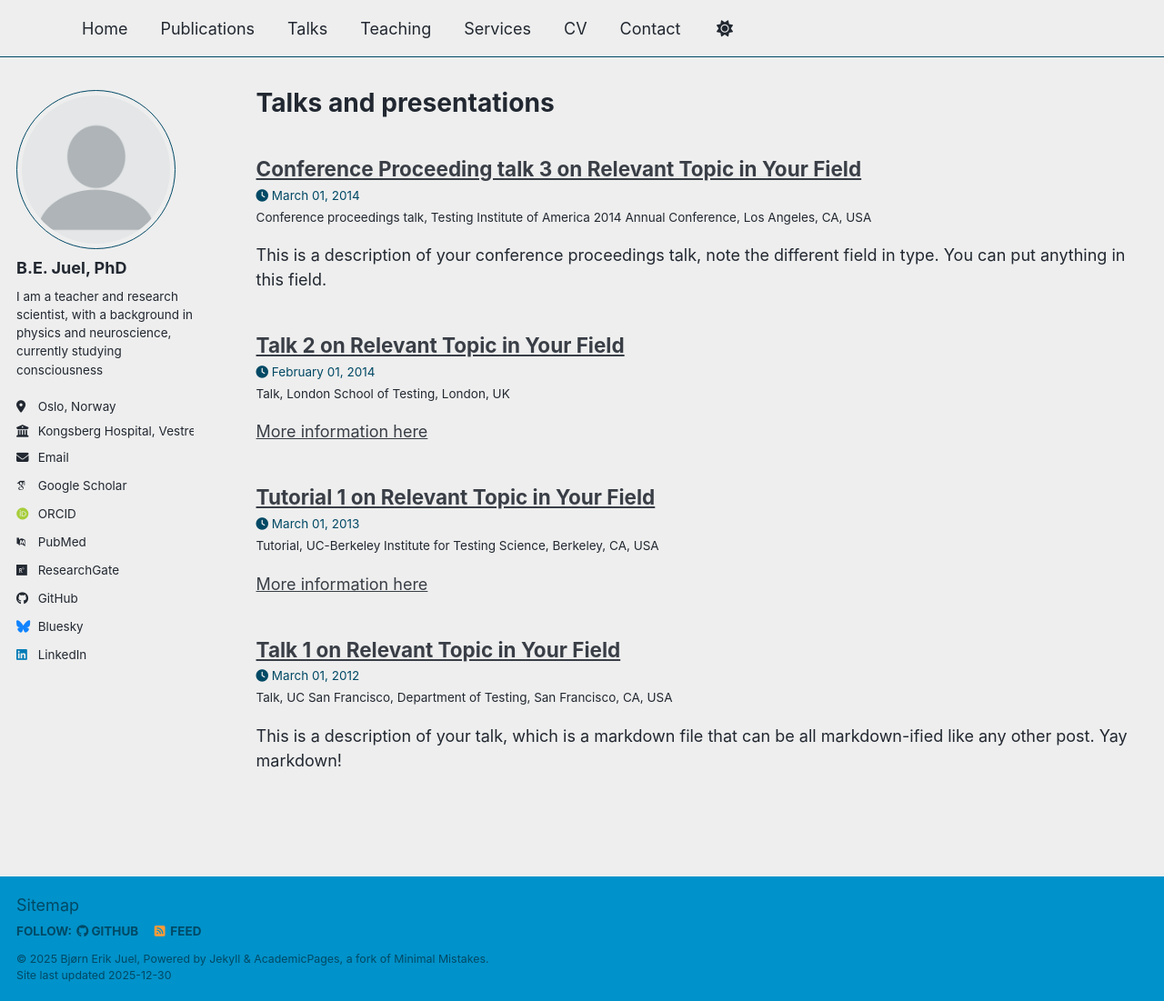
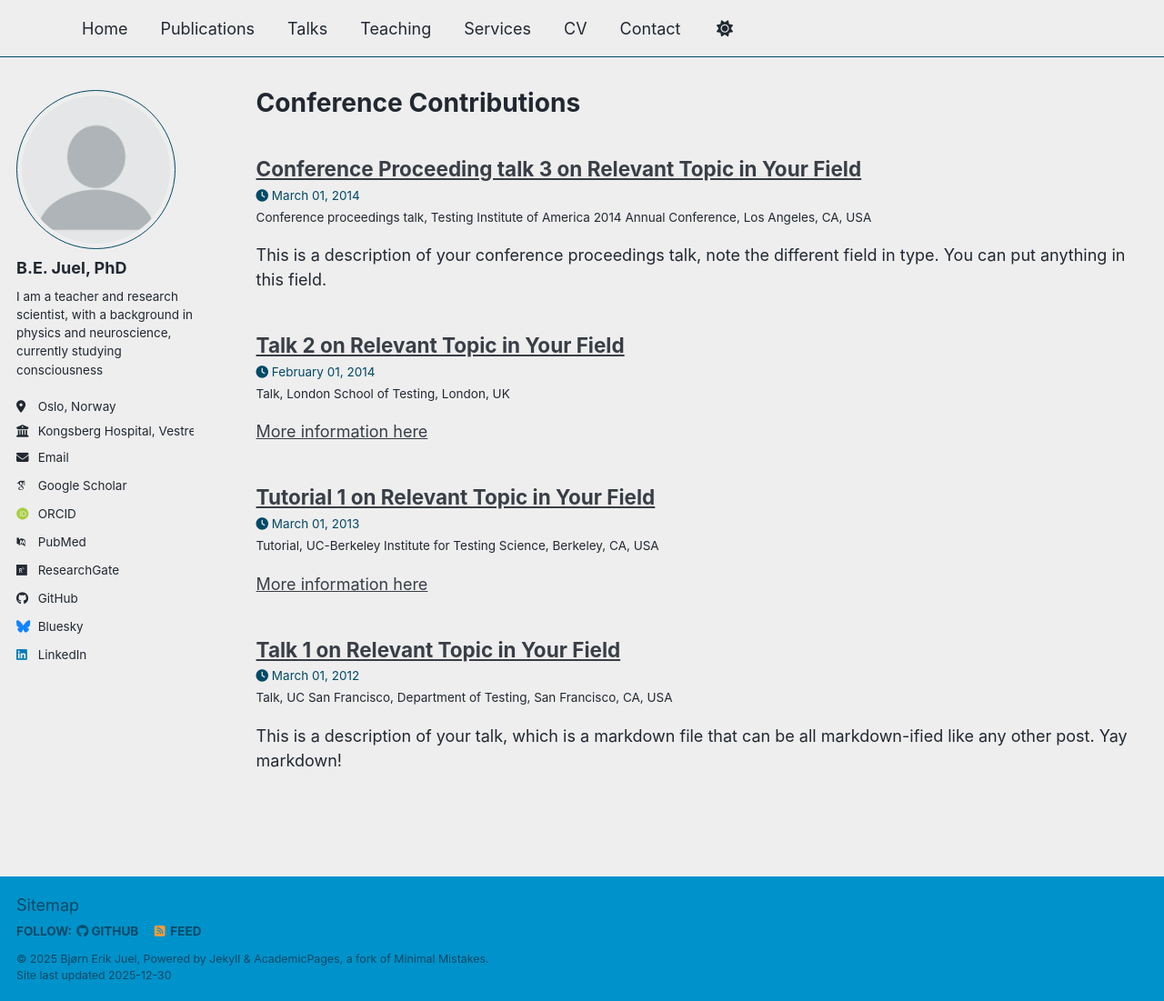
Before and after one commit to bjorneju/bjorneju.github.io, a Jekyll site: the page built from _pages/talks.html, in a window 1280 px wide and 1101 px high. Shown: the whole window at 91% size. Built offline with Jekyll 4.4.1, drawn with Linux system fonts in a browser that asks for light colours; some web fonts are replaced; a script bundle is joined from its source files by our own code; library files that are not in the unit come from our copies.

Commit message:
Rename talks page to Conference Contributions

```diff
--- a/_pages/talks.html
+++ b/_pages/talks.html
@@ -1,7 +1,7 @@
 ---
 layout: archive
-title: "Talks and presentations"
-permalink: /talks/
+title: "Conference Contributions"
+permalink: /talks_posters/
 author_profile: true
 ---
 
@@ -11,6 +11,7 @@ author_profile: true
 
 {% endif %}
 
+
 {% for post in site.talks reversed %}
   {% include archive-single-talk.html %}
 {% endfor %}
```
